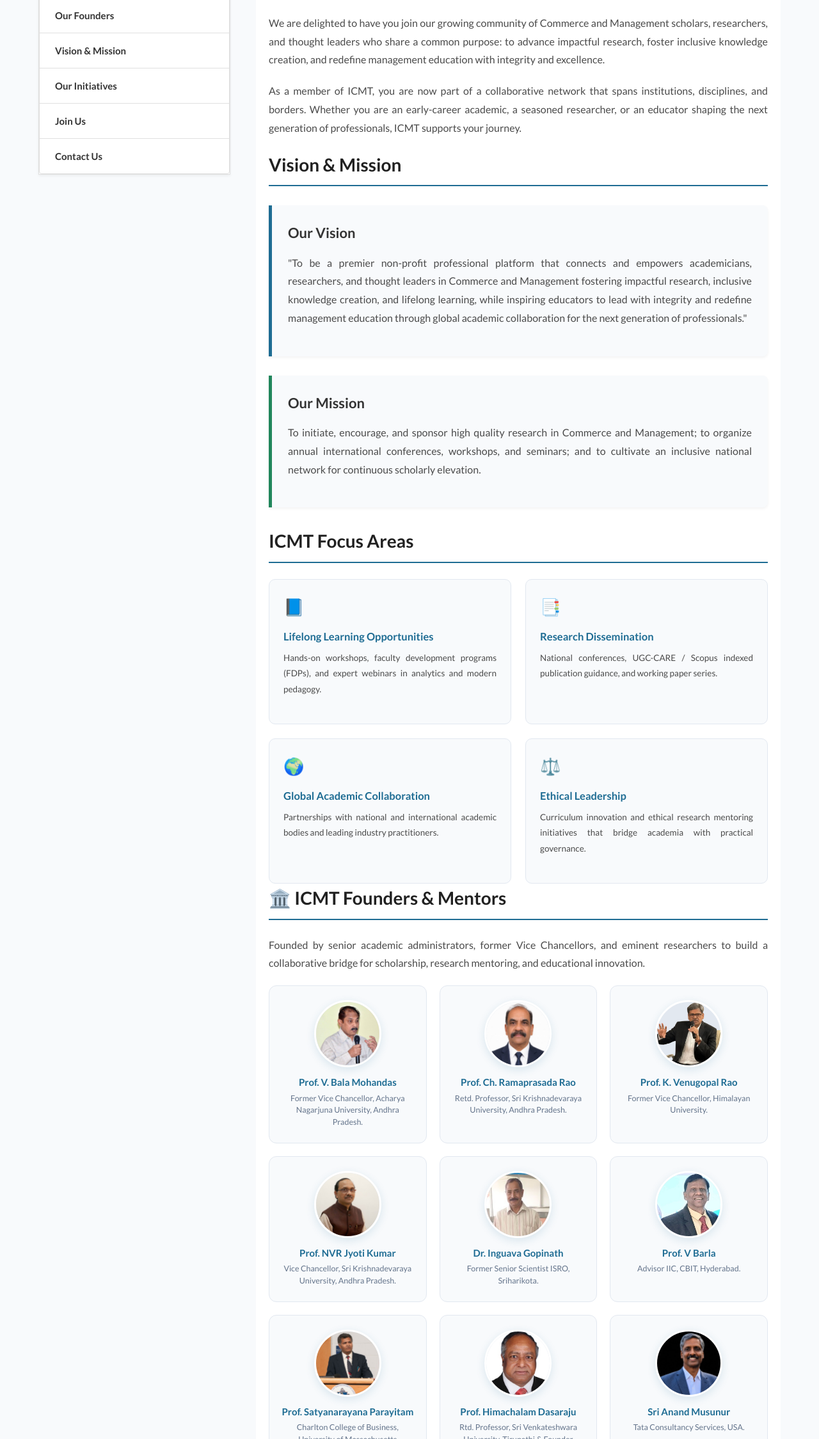
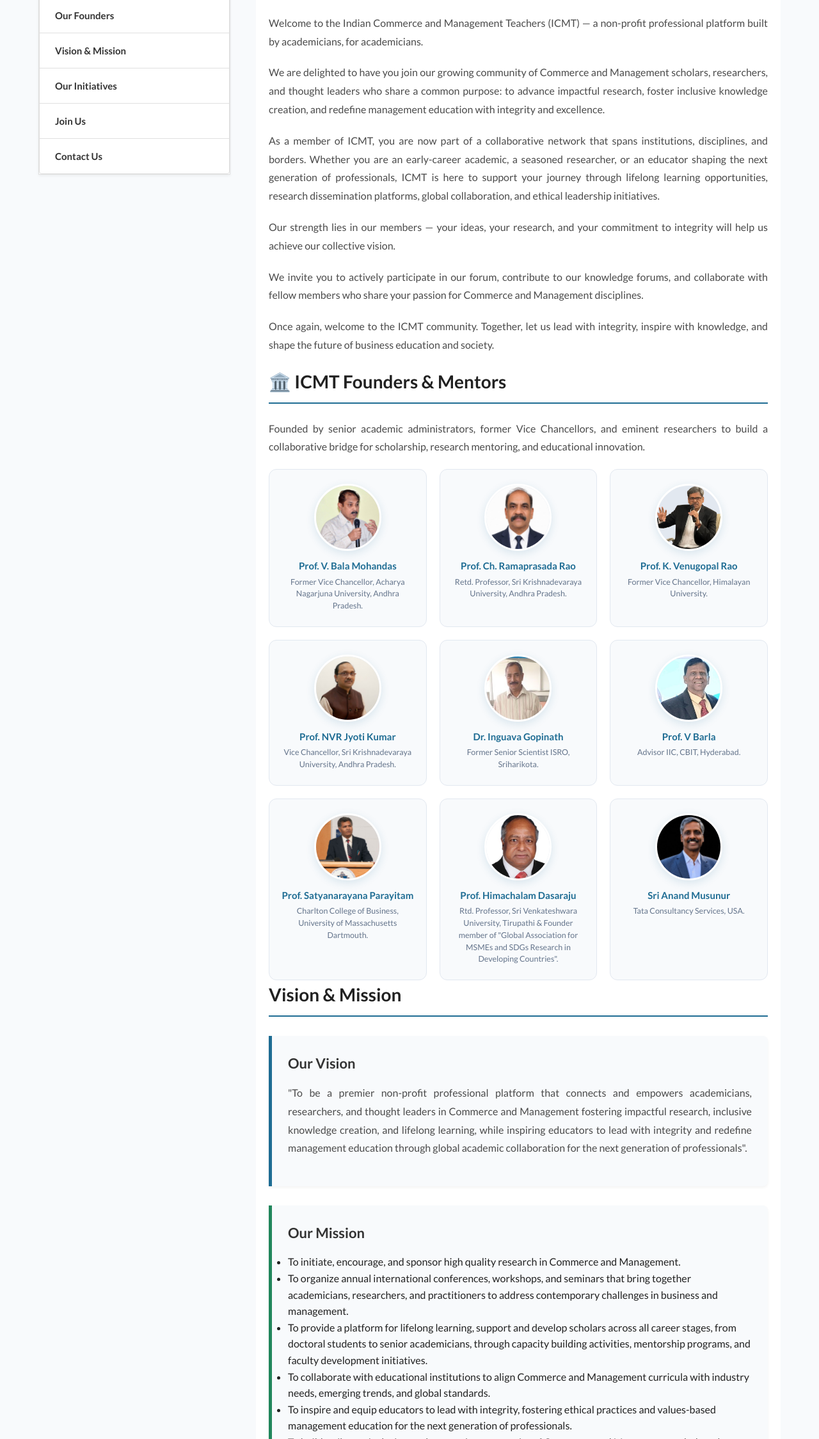
Before and after one commit to jonathandeepak/ICMT-faculty-directory, a plain HTML site: page about-us.html in a window 1280 px wide. Shown: the part 551-2800 px from the top of the page at 64% size. Drawn offline with Linux system fonts and the light colour scheme.

Commit message:
Refined the About Us section text to the new ICMT description Reordered the in-page navigation to match the requested sequence Updated the Vision & Mission section and Join Us link flow to align with the page structure

```diff
--- a/about-us.html
+++ b/about-us.html
@@ -164,53 +164,25 @@
   <article class="aima-content-area">
 
     <section id="welcome">
-      <h2>Welcome to the ICMT Community</h2>
+      <h2>About Us</h2>
+      <p>
+        Welcome to the Indian Commerce and Management Teachers (ICMT) — a non-profit professional platform built by academicians, for academicians.
+      </p>
       <p>
         We are delighted to have you join our growing community of Commerce and Management scholars, researchers, and thought leaders who share a common purpose: to advance impactful research, foster inclusive knowledge creation, and redefine management education with integrity and excellence.
       </p>
       <p>
-        As a member of ICMT, you are now part of a collaborative network that spans institutions, disciplines, and borders. Whether you are an early-career academic, a seasoned researcher, or an educator shaping the next generation of professionals, ICMT supports your journey.
+        As a member of ICMT, you are now part of a collaborative network that spans institutions, disciplines, and borders. Whether you are an early-career academic, a seasoned researcher, or an educator shaping the next generation of professionals, ICMT is here to support your journey through lifelong learning opportunities, research dissemination platforms, global collaboration, and ethical leadership initiatives.
       </p>
-    </section>
-
-    <section id="vision-mission">
-      <h2>Vision & Mission</h2>
-
-      <div class="aima-highlight-box">
-        <h3>Our Vision</h3>
-        <p>"To be a premier non-profit professional platform that connects and empowers academicians, researchers, and thought leaders in Commerce and Management fostering impactful research, inclusive knowledge creation, and lifelong learning, while inspiring educators to lead with integrity and redefine management education through global academic collaboration for the next generation of professionals."</p>
-      </div>
-
-      <div class="aima-highlight-box mission">
-        <h3>Our Mission</h3>
-        <p>To initiate, encourage, and sponsor high quality research in Commerce and Management; to organize annual international conferences, workshops, and seminars; and to cultivate an inclusive national network for continuous scholarly elevation.</p>
-      </div>
-    </section>
-
-    <section id="opportunities">
-      <h2>ICMT Focus Areas</h2>
-      <div class="grid-2" style="margin-top:20px">
-        <div class="feature-card">
-          <div class="icon">📘</div>
-          <h3>Lifelong Learning Opportunities</h3>
-          <p>Hands-on workshops, faculty development programs (FDPs), and expert webinars in analytics and modern pedagogy.</p>
-        </div>
-        <div class="feature-card">
-          <div class="icon">📑</div>
-          <h3>Research Dissemination</h3>
-          <p>National conferences, UGC-CARE / Scopus indexed publication guidance, and working paper series.</p>
-        </div>
-        <div class="feature-card">
-          <div class="icon">🌍</div>
-          <h3>Global Academic Collaboration</h3>
-          <p>Partnerships with national and international academic bodies and leading industry practitioners.</p>
-        </div>
-        <div class="feature-card">
-          <div class="icon">⚖️</div>
-          <h3>Ethical Leadership</h3>
-          <p>Curriculum innovation and ethical research mentoring initiatives that bridge academia with practical governance.</p>
-        </div>
-      </div>
+      <p>
+        Our strength lies in our members — your ideas, your research, and your commitment to integrity will help us achieve our collective vision.
+      </p>
+      <p>
+        We invite you to actively participate in our forum, contribute to our knowledge forums, and collaborate with fellow members who share your passion for Commerce and Management disciplines.
+      </p>
+      <p>
+        Once again, welcome to the ICMT community. Together, let us lead with integrity, inspire with knowledge, and shape the future of business education and society.
+      </p>
     </section>
 
     <section id="founders">
@@ -285,6 +257,55 @@
       </div>
     </section>
 
+    <section id="vision-mission">
+      <h2>Vision &amp; Mission</h2>
+
+      <div class="aima-highlight-box">
+        <h3>Our Vision</h3>
+        <p>"To be a premier non-profit professional platform that connects and empowers academicians, researchers, and thought leaders in Commerce and Management fostering impactful research, inclusive knowledge creation, and lifelong learning, while inspiring educators to lead with integrity and redefine management education through global academic collaboration for the next generation of professionals".</p>
+      </div>
+
+      <div class="aima-highlight-box mission">
+        <h3>Our Mission</h3>
+        <ul>
+          <li>To initiate, encourage, and sponsor high quality research in Commerce and Management.</li>
+          <li>To organize annual international conferences, workshops, and seminars that bring together academicians, researchers, and practitioners to address contemporary challenges in business and management.</li>
+          <li>To provide a platform for lifelong learning, support and develop scholars across all career stages, from doctoral students to senior academicians, through capacity building activities, mentorship programs, and faculty development initiatives.</li>
+          <li>To collaborate with educational institutions to align Commerce and Management curricula with industry needs, emerging trends, and global standards.</li>
+          <li>To inspire and equip educators to lead with integrity, fostering ethical practices and values-based management education for the next generation of professionals.</li>
+          <li>To build a vibrant, inclusive, and supportive community of Commerce and Management scholars that embraces diversity of backgrounds, experiences, and perspectives.</li>
+          <li>To provide a forum for debate and dialogue between academicians, policymakers, practitioners, and the business community to address pressing issues in commerce, trade, and management.</li>
+          <li>To advocate for the recognition and advancement of Commerce and Management disciplines within the broader academic and public policy landscape.</li>
+        </ul>
+      </div>
+    </section>
+
+    <section id="opportunities">
+      <h2>ICMT Focus Areas</h2>
+      <div class="grid-2" style="margin-top:20px">
+        <div class="feature-card">
+          <div class="icon">📘</div>
+          <h3>Lifelong Learning Opportunities</h3>
+          <p>Hands-on workshops, faculty development programs (FDPs), and expert webinars in analytics and modern pedagogy.</p>
+        </div>
+        <div class="feature-card">
+          <div class="icon">📑</div>
+          <h3>Research Dissemination</h3>
+          <p>National conferences, UGC-CARE / Scopus indexed publication guidance, and working paper series.</p>
+        </div>
+        <div class="feature-card">
+          <div class="icon">🌍</div>
+          <h3>Global Academic Collaboration</h3>
+          <p>Partnerships with national and international academic bodies and leading industry practitioners.</p>
+        </div>
+        <div class="feature-card">
+          <div class="icon">⚖️</div>
+          <h3>Ethical Leadership</h3>
+          <p>Curriculum innovation and ethical research mentoring initiatives that bridge academia with practical governance.</p>
+        </div>
+      </div>
+    </section>
+
     <div class="banner-cta" style="margin-top: 40px;">
       <div class="banner-cta-text">
         <h3>Connect with ICMT Faculty</h3>
```
